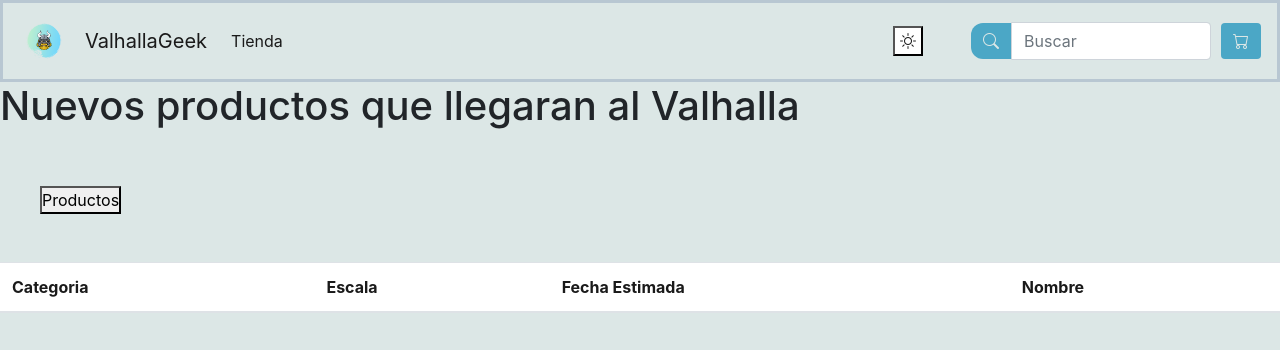
After one commit to Gustavo-I/exp3Backend_Calderon_Iriarte_Rosales_002D, a Django app: page /preventa/ in a window 1280 px wide. The commit adds this page. Shown: the top 350 px of the page. Run offline with Django 3.2, Linux system fonts and the light colour scheme; lists and menus that the app fills with data are empty; some libraries are stand-ins or nearby versions.

Commit message:
se agrego template de preventa

```diff
--- a/TestDjango/valhalla/templates/index.html
+++ b/TestDjango/valhalla/templates/index.html
@@ -29,6 +29,10 @@
                 <li class="nav-item active">
                     <a class="nav-link " href="{% url 'tienda' %}" id="barraUp">Tienda </a>
                 </li>
+                <li class="nav-item active">
+                    <a class="nav-link " href="{% url 'preventa' %}" id="barraUp">Preventa </a>
+                </li>
+
 
 
 
--- /dev/null
+++ b/TestDjango/valhalla/templates/preventa.html
@@ -0,0 +1,102 @@
+<!DOCTYPE html>
+<html lang="en">
+<head>
+    <meta charset="UTF-8">
+    <meta http-equiv="X-UA-Compatible" content="IE=edge">
+    <meta name="viewport" content="width=device-width, initial-scale=1.0">
+    {% load static %}
+    <link rel="stylesheet" href="https://cdn.jsdelivr.net/npm/bootstrap-icons@1.4.1/font/bootstrap-icons.css">
+
+    <link href="{% static 'css/bootstrap.min.css'%}" rel="stylesheet" type="text/css">
+
+    <link rel="stylesheet" href="{% static 'css/styles.css'%}" type="text/css" >
+    <link rel="stylesheet" href="{% static 'css/styles_imagenes.css'%}" type="text/css">
+    <script src=" {% static 'js/funciones.js'%}"></script>
+    <link rel="shortcut icon" href="{% static 'img/logo4.png'%}">
+    <script src="https://ajax.googleapis.com/ajax/libs/jquery/3.5.1/jquery.min.js"></script>
+    <title> Preventa!</title>
+
+    <style>
+        #caja{
+            margin-left:40px;
+        }
+    </style>
+</head>
+<body>
+    <nav class="navbar navbar-expand-lg navbar-light navbar sticky-top">
+        <a class="navbar-brand" href="{% url 'index' %}">
+            <img src="{% static 'img/logo4.png' %}" width="50" height="50" alt="">
+        <a class="navbar-brand" href="{% url 'index' %}" id="barraUp">ValhallaGeek</a>
+        </a>
+
+        <button class="navbar-toggler" type="button" data-toggle="collapse" data-target="#navbarNav"
+            aria-controls="navbarNav" aria-expanded="false" aria-label="Toggle navigation">
+            <span class="navbar-toggler-icon"></span>
+        </button>
+        <div class="collapse navbar-collapse " id="navbarNav">
+            <ul class="navbar-nav mr-auto text-center">
+                <li class="nav-item active">
+                    <a class="nav-link " href="{% url 'tienda' %}" id="barraUp">Tienda </a>
+                </li>
+
+
+
+            </ul>
+
+
+            <button id="bdark"><i class="bi bi-sun"></i></button>
+
+            <form class="form-inline d-flex flex-row ">
+                <button type="submit" class="btn btn-info ml-5 boton-busqueda"  id="BtnU"><i class="bi bi-search" id="BtnU"></i></button>
+
+                <input class="form-control   ml-0 busqueda " placeholder="Buscar" aria-label="search">
+
+                <button type="button  " class="btn  btn-info  m  " id="BtnU"><i class="bi bi-cart" id="BtnU"></i></button>
+
+
+             </form>
+
+
+
+
+        </div>
+
+
+
+
+
+
+
+
+    </nav>
+
+    <h1>Nuevos productos que llegaran al Valhalla</h1>
+    <br><br>
+    <div id="caja">
+        <button type="button" id="enviar">Productos</button>
+    </div>
+    <br><br>
+
+    <table class="table" id="categorias">
+        <thead>
+            <tr>
+                <th scope="col">Categoria</th>
+                <th scope="col">Escala</th>
+                <th scope="col">Fecha Estimada</th>
+                <th scope="col">Nombre</th>
+            </tr>
+        </thead>
+        <tbody>
+
+        </tbody>
+
+    </table>
+    <script>
+        const bdark = document.querySelector('#bdark');
+        const body = document.querySelector('body');
+        bdark.addEventListener('click', e =>{
+          body.classList.toggle('darkmode');
+        });
+      </script>
+</body>
+</html>
--- a/TestDjango/valhalla/urls.py
+++ b/TestDjango/valhalla/urls.py
@@ -4,4 +4,5 @@ from . import views
 urlpatterns=[
     path('', views.index, name='index'),
     path('tienda/', views.tienda, name='tienda'),
+    path('preventa/', views.preventa, name='preventa'),
 ]
--- a/TestDjango/valhalla/views.py
+++ b/TestDjango/valhalla/views.py
@@ -4,3 +4,5 @@ def index(request):
     return render(request, 'index.html')
 def tienda(request):
     return render(request, 'tienda.html')
+def preventa(request):
+    return render(request,'preventa.html')
```
